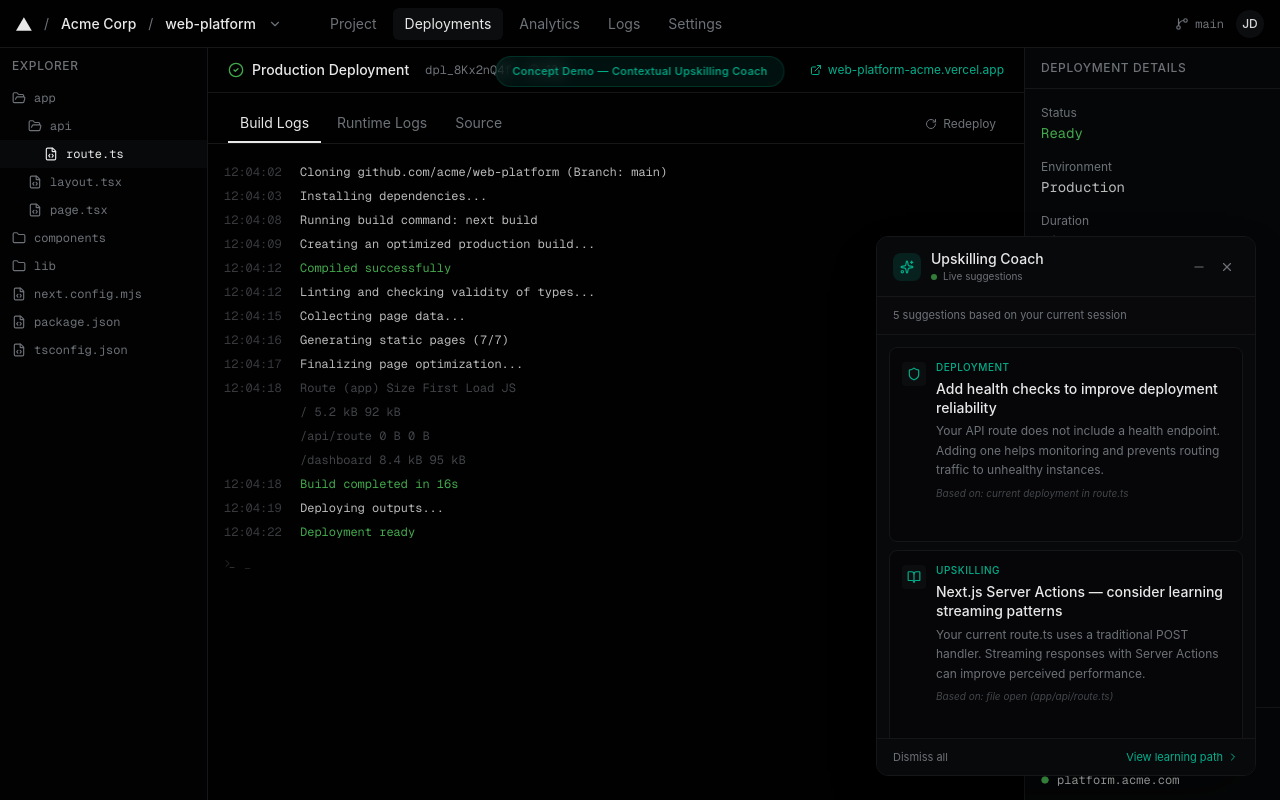
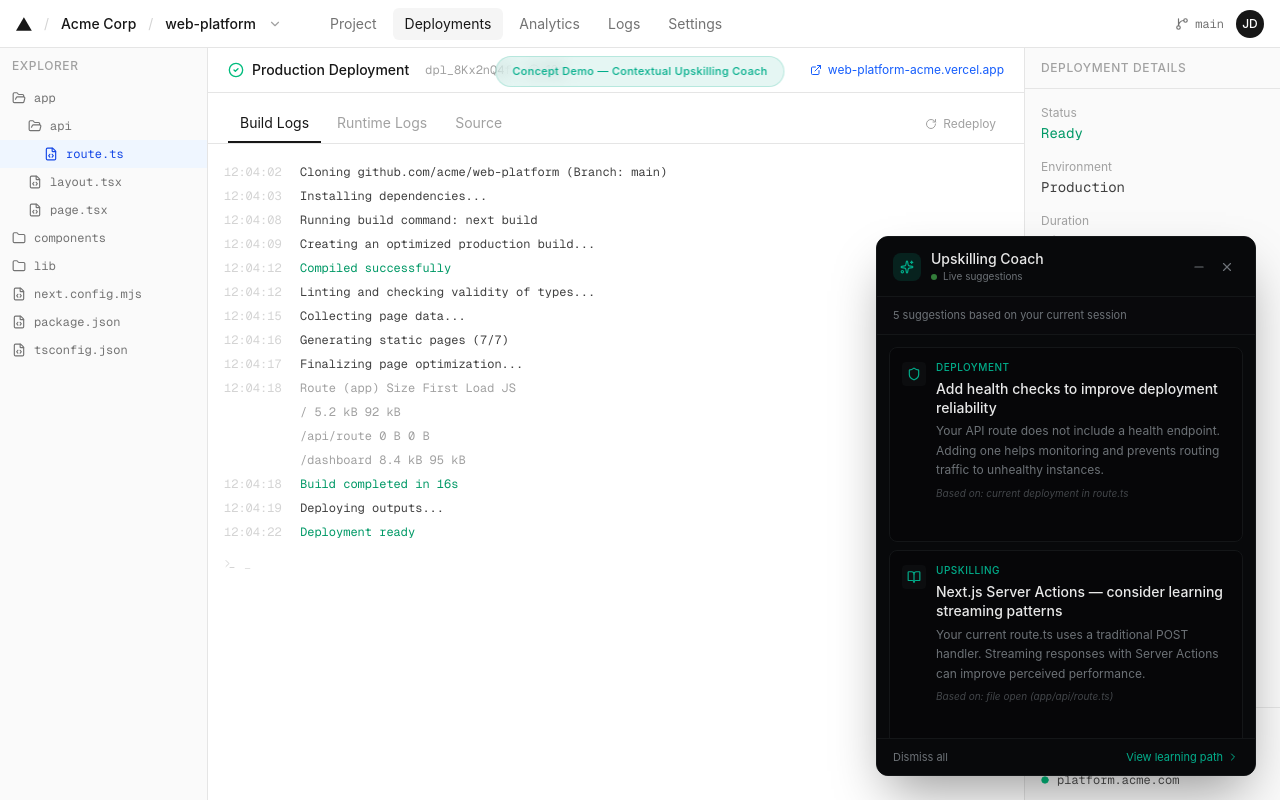
Before and after one commit to kamranali-c/v0-contextual-upskilling-coach-mvp, a Next.js app: page / in a window 1280 px wide. Built offline with nearby package versions, Linux system fonts and the light colour scheme.

Commit message:
fix: separate workspace and popup themes\n\nUse hardcoded colors for workspace and fix build path for Turbopack.

```diff
--- a/components/fake-workspace.tsx
+++ b/components/fake-workspace.tsx
@@ -14,23 +14,23 @@ import {
   Terminal,
 } from "lucide-react"
 
-// --- Fake top nav bar (Vercel-style) ---
+// --- Fake top nav bar (Vercel-style, light) ---
 function TopNav() {
   return (
-    <header className="h-12 flex items-center border-b border-border px-4 gap-3 bg-background shrink-0 select-none">
+    <header className="h-12 flex items-center border-b border-neutral-200 px-4 gap-3 bg-white shrink-0 select-none">
       {/* Logo */}
       <svg
         viewBox="0 0 76 65"
-        className="h-4 w-4 fill-foreground"
+        className="h-4 w-4 fill-neutral-900"
         aria-hidden="true"
       >
         <path d="M37.5274 0L75.0548 65H0L37.5274 0Z" />
       </svg>
-      <span className="text-muted-foreground text-sm">/</span>
-      <span className="text-sm font-medium">Acme Corp</span>
-      <span className="text-muted-foreground text-sm">/</span>
-      <span className="text-sm font-medium">web-platform</span>
-      <ChevronDown className="w-3.5 h-3.5 text-muted-foreground" />
+      <span className="text-neutral-300 text-sm">/</span>
+      <span className="text-sm font-medium text-neutral-900">Acme Corp</span>
+      <span className="text-neutral-300 text-sm">/</span>
+      <span className="text-sm font-medium text-neutral-900">web-platform</span>
+      <ChevronDown className="w-3.5 h-3.5 text-neutral-400" />
 
       {/* Tabs */}
       <nav className="hidden md:flex items-center gap-1 ml-6 text-sm">
@@ -40,8 +40,8 @@ function TopNav() {
               key={tab}
               className={`px-3 py-1.5 rounded-md cursor-default transition-colors ${
                 tab === "Deployments"
-                  ? "text-foreground bg-secondary"
-                  : "text-muted-foreground hover:text-foreground"
+                  ? "text-neutral-900 bg-neutral-100"
+                  : "text-neutral-500 hover:text-neutral-900"
               }`}
             >
               {tab}
@@ -54,11 +54,11 @@ function TopNav() {
 
       {/* Right side */}
       <div className="flex items-center gap-3">
-        <div className="flex items-center gap-1.5 text-xs text-muted-foreground">
+        <div className="flex items-center gap-1.5 text-xs text-neutral-500">
           <GitBranch className="w-3.5 h-3.5" />
           <span className="font-mono">main</span>
         </div>
-        <div className="w-7 h-7 rounded-full bg-secondary flex items-center justify-center text-xs font-medium text-secondary-foreground">
+        <div className="w-7 h-7 rounded-full bg-neutral-900 flex items-center justify-center text-xs font-medium text-white">
           JD
         </div>
       </div>
@@ -66,7 +66,7 @@ function TopNav() {
   )
 }
 
-// --- File tree sidebar ---
+// --- File tree sidebar (light) ---
 function FileTree() {
   const items = [
     { type: "folder-open", name: "app", depth: 0 },
@@ -82,8 +82,8 @@ function FileTree() {
   ] as const
 
   return (
-    <aside className="hidden lg:flex w-52 flex-col border-r border-border bg-sidebar shrink-0 select-none overflow-y-auto">
-      <div className="px-3 py-2.5 text-xs font-medium text-muted-foreground uppercase tracking-wider">
+    <aside className="hidden lg:flex w-52 flex-col border-r border-neutral-200 bg-neutral-50 shrink-0 select-none overflow-y-auto">
+      <div className="px-3 py-2.5 text-xs font-medium text-neutral-400 uppercase tracking-wider">
         Explorer
       </div>
       <div className="flex flex-col text-sm">
@@ -99,8 +99,8 @@ function FileTree() {
               key={i}
               className={`flex items-center gap-2 px-3 py-1.5 cursor-default ${
                 "active" in item && item.active
-                  ? "bg-sidebar-accent text-foreground"
-                  : "text-muted-foreground hover:text-foreground hover:bg-sidebar-accent/50"
+                  ? "bg-blue-50 text-blue-700"
+                  : "text-neutral-500 hover:text-neutral-900 hover:bg-neutral-100"
               }`}
               style={{ paddingLeft: `${12 + item.depth * 16}px` }}
             >
@@ -114,7 +114,7 @@ function FileTree() {
   )
 }
 
-// --- Build log output ---
+// --- Build log output (light) ---
 function BuildLog() {
   const lines = [
     { time: "12:04:02", text: "Cloning github.com/acme/web-platform (Branch: main)", type: "info" },
@@ -136,41 +136,41 @@ function BuildLog() {
   ]
 
   return (
-    <div className="flex-1 overflow-y-auto bg-background">
+    <div className="flex-1 overflow-y-auto bg-white">
       {/* Deployment summary bar */}
-      <div className="flex items-center gap-4 px-5 py-3 border-b border-border">
+      <div className="flex items-center gap-4 px-5 py-3 border-b border-neutral-200">
         <div className="flex items-center gap-2">
-          <CheckCircle2 className="w-4 h-4 text-success" />
-          <span className="text-sm font-medium">Production Deployment</span>
+          <CheckCircle2 className="w-4 h-4 text-emerald-500" />
+          <span className="text-sm font-medium text-neutral-900">Production Deployment</span>
         </div>
-        <span className="text-xs text-muted-foreground font-mono">dpl_8Kx2nQ4f</span>
-        <div className="flex items-center gap-1.5 text-xs text-muted-foreground">
+        <span className="text-xs text-neutral-400 font-mono">dpl_8Kx2nQ4f</span>
+        <div className="flex items-center gap-1.5 text-xs text-neutral-400">
           <Clock className="w-3 h-3" />
           <span>16s</span>
         </div>
         <div className="flex-1" />
-        <div className="hidden sm:flex items-center gap-1.5 text-xs text-accent cursor-default">
+        <div className="hidden sm:flex items-center gap-1.5 text-xs text-blue-600 cursor-default">
           <ExternalLink className="w-3 h-3" />
           <span>web-platform-acme.vercel.app</span>
         </div>
       </div>
 
       {/* Tabs */}
-      <div className="flex items-center gap-1 px-5 pt-3 text-sm border-b border-border">
+      <div className="flex items-center gap-1 px-5 pt-3 text-sm border-b border-neutral-200">
         {["Build Logs", "Runtime Logs", "Source"].map((tab) => (
           <span
             key={tab}
             className={`px-3 py-2 cursor-default border-b-2 transition-colors ${
               tab === "Build Logs"
-                ? "text-foreground border-foreground"
-                : "text-muted-foreground border-transparent"
+                ? "text-neutral-900 border-neutral-900"
+                : "text-neutral-400 border-transparent"
             }`}
           >
             {tab}
           </span>
         ))}
         <div className="flex-1" />
-        <button className="flex items-center gap-1.5 text-xs text-muted-foreground px-2 py-1 rounded hover:text-foreground transition-colors cursor-default">
+        <button className="flex items-center gap-1.5 text-xs text-neutral-400 px-2 py-1 rounded hover:text-neutral-700 transition-colors cursor-default">
           <RotateCw className="w-3 h-3" />
           Redeploy
         </button>
@@ -181,7 +181,7 @@ function BuildLog() {
         {lines.map((line, i) => (
           <div key={i} className="flex gap-3">
             {line.time && (
-              <span className="text-muted-foreground/50 shrink-0 w-16 select-none">
+              <span className="text-neutral-300 shrink-0 w-16 select-none">
                 {line.time}
               </span>
             )}
@@ -189,17 +189,17 @@ function BuildLog() {
             <span
               className={
                 line.type === "success"
-                  ? "text-success"
+                  ? "text-emerald-600"
                   : line.type === "dim"
-                    ? "text-muted-foreground/60"
-                    : "text-foreground/80"
+                    ? "text-neutral-400"
+                    : "text-neutral-700"
               }
             >
               {line.text}
             </span>
           </div>
         ))}
-        <div className="flex items-center gap-2 mt-2 text-muted-foreground/40">
+        <div className="flex items-center gap-2 mt-2 text-neutral-300">
           <Terminal className="w-3 h-3" />
           <span className="animate-pulse">{"_"}</span>
         </div>
@@ -208,7 +208,7 @@ function BuildLog() {
   )
 }
 
-// --- Deployment info sidebar ---
+// --- Deployment info sidebar (light) ---
 function DeploymentInfo() {
   const items = [
     { label: "Status", value: "Ready", accent: true },
@@ -223,18 +223,18 @@ function DeploymentInfo() {
   ]
 
   return (
-    <aside className="hidden xl:flex w-64 flex-col border-l border-border bg-card shrink-0 overflow-y-auto select-none">
-      <div className="px-4 py-3 border-b border-border">
-        <h3 className="text-xs font-medium text-muted-foreground uppercase tracking-wider">
+    <aside className="hidden xl:flex w-64 flex-col border-l border-neutral-200 bg-neutral-50 shrink-0 overflow-y-auto select-none">
+      <div className="px-4 py-3 border-b border-neutral-200">
+        <h3 className="text-xs font-medium text-neutral-400 uppercase tracking-wider">
           Deployment Details
         </h3>
       </div>
       <div className="flex flex-col p-4 gap-4">
         {items.map((item, i) => (
           <div key={i} className="flex flex-col gap-0.5">
-            <span className="text-xs text-muted-foreground">{item.label}</span>
+            <span className="text-xs text-neutral-400">{item.label}</span>
             <span
-              className={`text-sm font-mono ${item.accent ? "text-success" : "text-foreground/80"}`}
+              className={`text-sm font-mono ${item.accent ? "text-emerald-600" : "text-neutral-700"}`}
             >
               {item.value}
             </span>
@@ -243,18 +243,18 @@ function DeploymentInfo() {
       </div>
 
       {/* Domains */}
-      <div className="px-4 py-3 border-t border-border mt-auto">
-        <h4 className="text-xs font-medium text-muted-foreground uppercase tracking-wider mb-3">
+      <div className="px-4 py-3 border-t border-neutral-200 mt-auto">
+        <h4 className="text-xs font-medium text-neutral-400 uppercase tracking-wider mb-3">
           Domains
         </h4>
         <div className="flex flex-col gap-2 text-xs font-mono">
           <div className="flex items-center gap-2">
-            <Circle className="w-2 h-2 fill-success text-success" />
-            <span className="text-foreground/80">acme-web.vercel.app</span>
+            <Circle className="w-2 h-2 fill-emerald-500 text-emerald-500" />
+            <span className="text-neutral-600">acme-web.vercel.app</span>
           </div>
           <div className="flex items-center gap-2">
-            <Circle className="w-2 h-2 fill-success text-success" />
-            <span className="text-foreground/80">platform.acme.com</span>
+            <Circle className="w-2 h-2 fill-emerald-500 text-emerald-500" />
+            <span className="text-neutral-600">platform.acme.com</span>
           </div>
         </div>
       </div>
@@ -265,7 +265,7 @@ function DeploymentInfo() {
 // --- Full workspace ---
 export function FakeWorkspace() {
   return (
-    <div className="fixed inset-0 flex flex-col bg-background overflow-hidden select-none">
+    <div className="fixed inset-0 flex flex-col bg-white overflow-hidden select-none">
       <TopNav />
       <div className="flex flex-1 min-h-0">
         <FileTree />
--- a/next.config.mjs
+++ b/next.config.mjs
@@ -6,6 +6,9 @@ const nextConfig = {
   images: {
     unoptimized: true,
   },
+  turbopack: {
+    root: process.cwd(),
+  },
 }
 
 export default nextConfig
```
